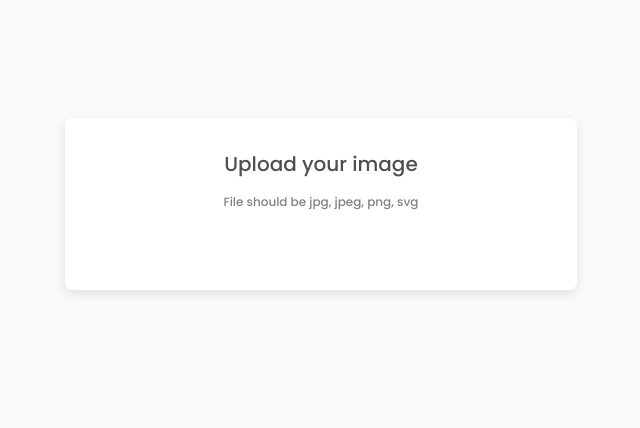
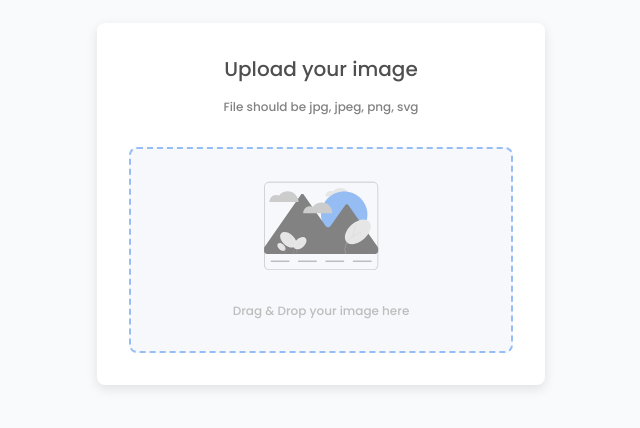
Before and after one commit to ifilipe-lype/image-uploader, a Next.js app: page / in a window 1280 px wide. Shown: the part 196-624 px from the top of the page, without its empty margins (319-959 px from the left). Built offline with nearby package versions, Linux system fonts and the light colour scheme.

Commit message:
adds drag-and-drop area

```diff
--- a/pages/index.js
+++ b/pages/index.js
@@ -10,11 +10,17 @@ export default function Home() {
       </Head>
 
       <main className="w-full flex items-center justify-center">
-        <div className="w-full max-w-lg bg-white p-8 splash-shadow rounded-lg">
-          <header className="flex flex-col items-center justify-center mb-12">
+        <div className="w-full max-w-md bg-white p-8 splash-shadow rounded-lg">
+          <header className="flex flex-col items-center justify-center mb-8">
             <h1 className="text-xl font-medium text-gray-2 mb-4">Upload your image</h1>
             <span className="text-xs text-gray-3 font-medium">File should be jpg, jpeg, png, svg</span>
           </header>
+
+          {/* Drop and Drag area */}
+          <div className="flex flex-col items-center justify-center border-dashed border-2 border-blue px-4 py-8 rounded-lg bg-gray-1">
+            <img src="/assets/image.svg" className="w-auto h-auto object-contain" />
+            <p className="text-gray-4 mt-8 text-xs">Drag &amp; Drop your image here</p>
+          </div>
         </div>
       </main>
     </div>
```
